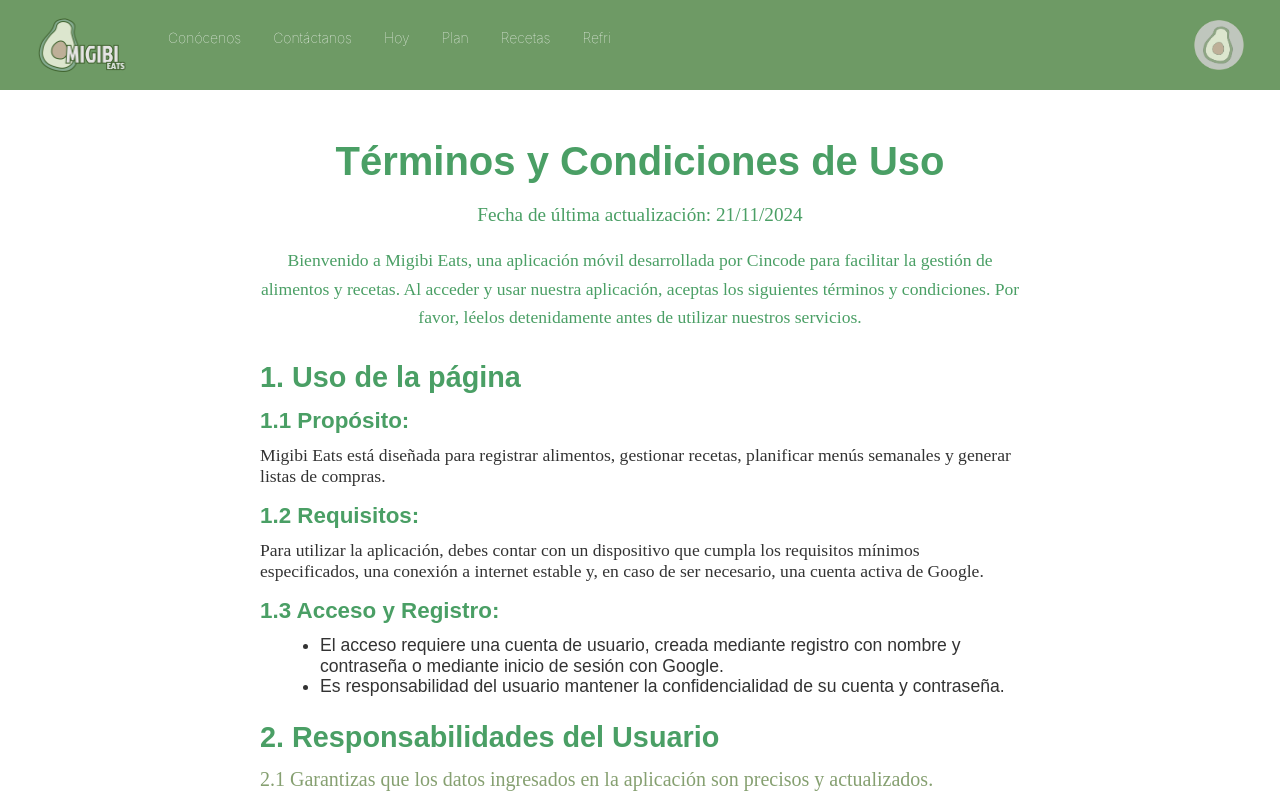
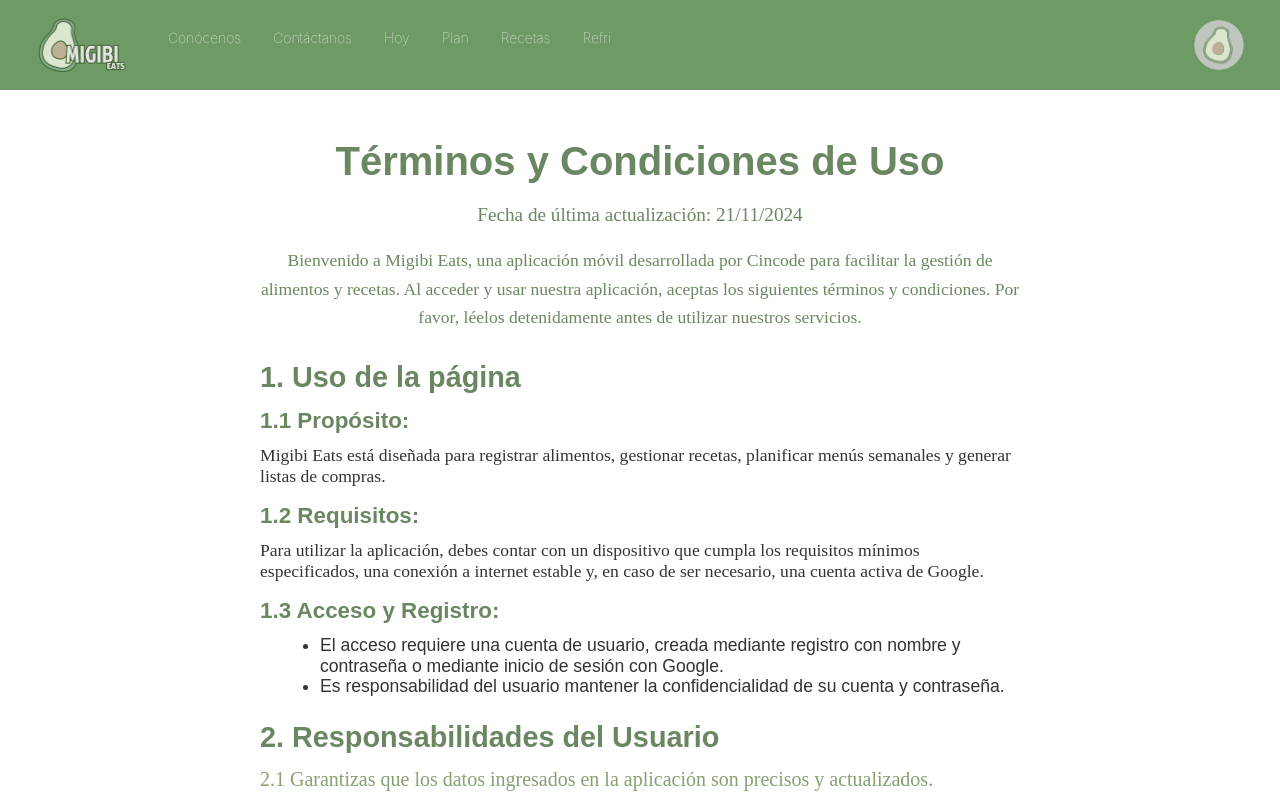
Before and after one commit to MiaguawU/Migibi-Web, a React (Create React App) app: page /contactanos in a window 1280 px wide. Shown: the top 800 px of the page. Built offline with nearby package versions, Linux system fonts and the light colour scheme; a web font is replaced by a local one.

Commit message:
mensajes y texto y color

```diff
--- a/src/Front/stylesCO.css
+++ b/src/Front/stylesCO.css
@@ -16,14 +16,14 @@
 .section-title h1 {
   font-size: 2.5rem;
   font-weight: bold;
-  color: #4a9f65; /* Color verde oscuro */
+  color: #6B8762; /* Color verde oscuro */
   text-align: center;
 }
 
 /* Fecha de última actualización */
 .section-date p {
   font-size: 1.2rem;
-  color: #4a9f65; /* Color verde oscuro */
+  color: #6B8762; /* Color verde oscuro */
   text-align: center;
   margin-bottom: 20px;
 }
@@ -32,7 +32,7 @@
 .section-intro p {
   font-size: 1.1rem;
   line-height: 1.6;
-  color: #4a9f65; /* Color verde oscuro */
+  color: #6B8762; /* Color verde oscuro */
   text-align: center;
   margin-bottom: 30px;
 }
@@ -45,13 +45,13 @@
 .section h2 {
   font-size: 1.8rem;
   font-weight: bold;
-  color: #4a9f65; /* Color verde oscuro */
+  color: #6B8762; /* Color verde oscuro */
 }
 
 .subsection h3 {
   font-size: 1.4rem;
   font-weight: bold;
-  color: #4a9f65; /* Color verde oscuro */
+  color: #6B8762; /* Color verde oscuro */
   margin-top: 10px;
 }
 
```
